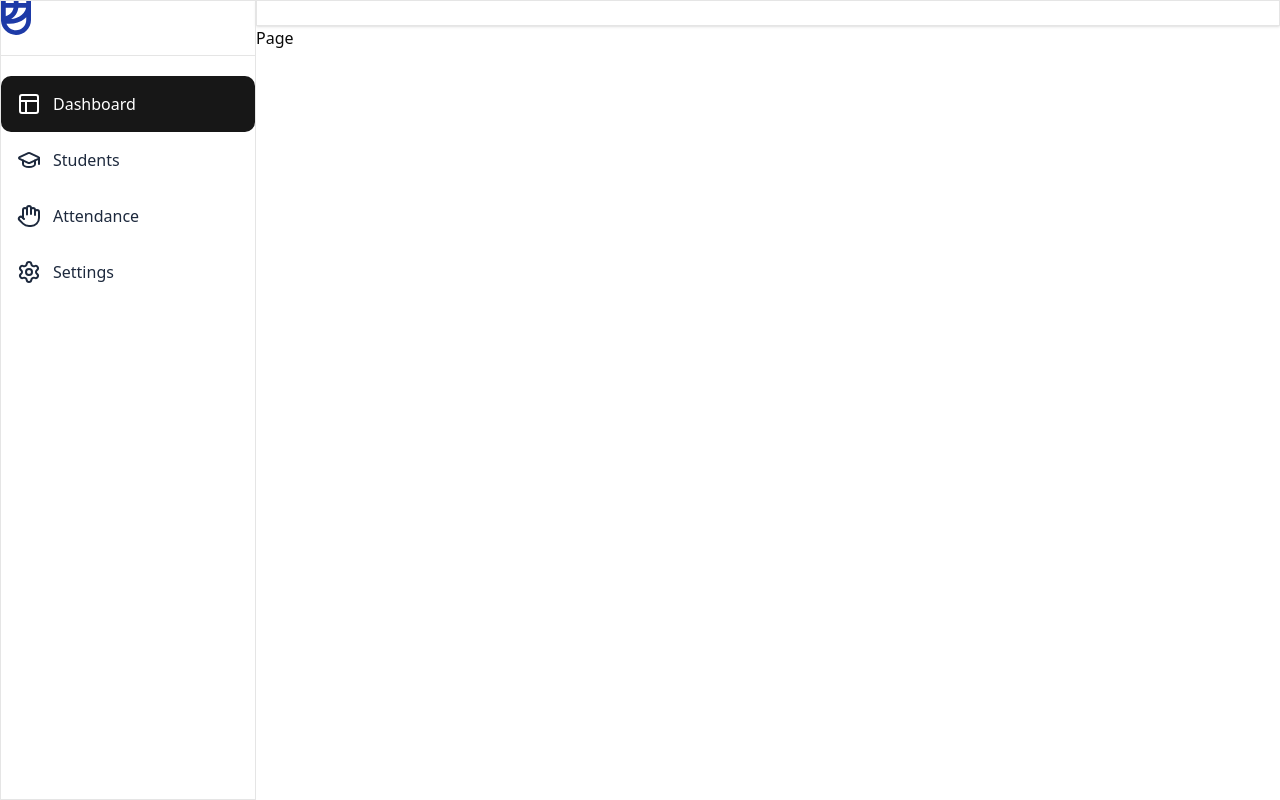
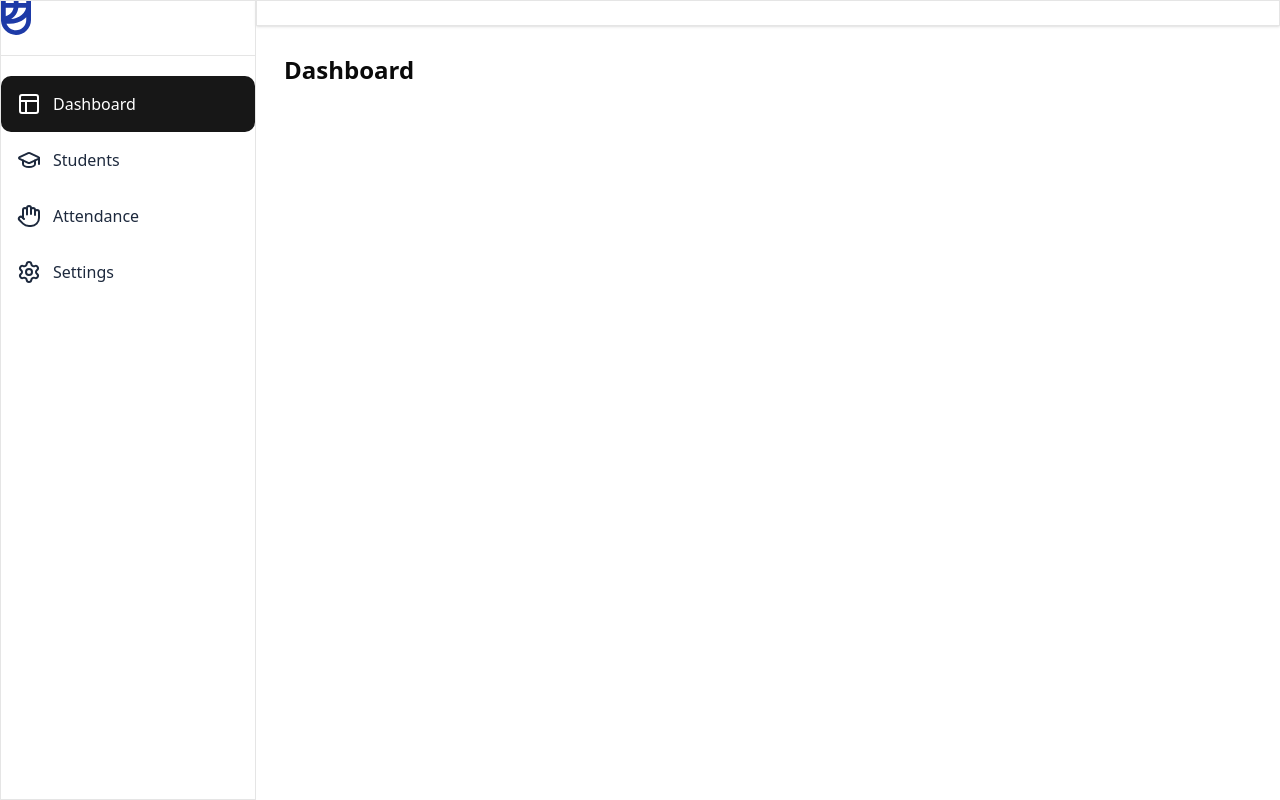
Before and after one commit to Anwarsyd/iAttend_AttendanceTrack_Nextjs, a Next.js app: page /dashboard in a window 1280 px wide. Built offline with nearby package versions, Linux system fonts and the light colour scheme; no server answers.

Commit message:
Dashboard page created

```diff
--- a/app/dashboard/page.js
+++ b/app/dashboard/page.js
@@ -13,7 +13,9 @@ function Dashboard() {
   },[])
   return (
     <div>
-      <div>Page</div>
+      <div className='p-7'>
+        <h2 className='font-bold text-2xl'>Dashboard</h2>
+      </div>
     </div>
   )
 }
```
